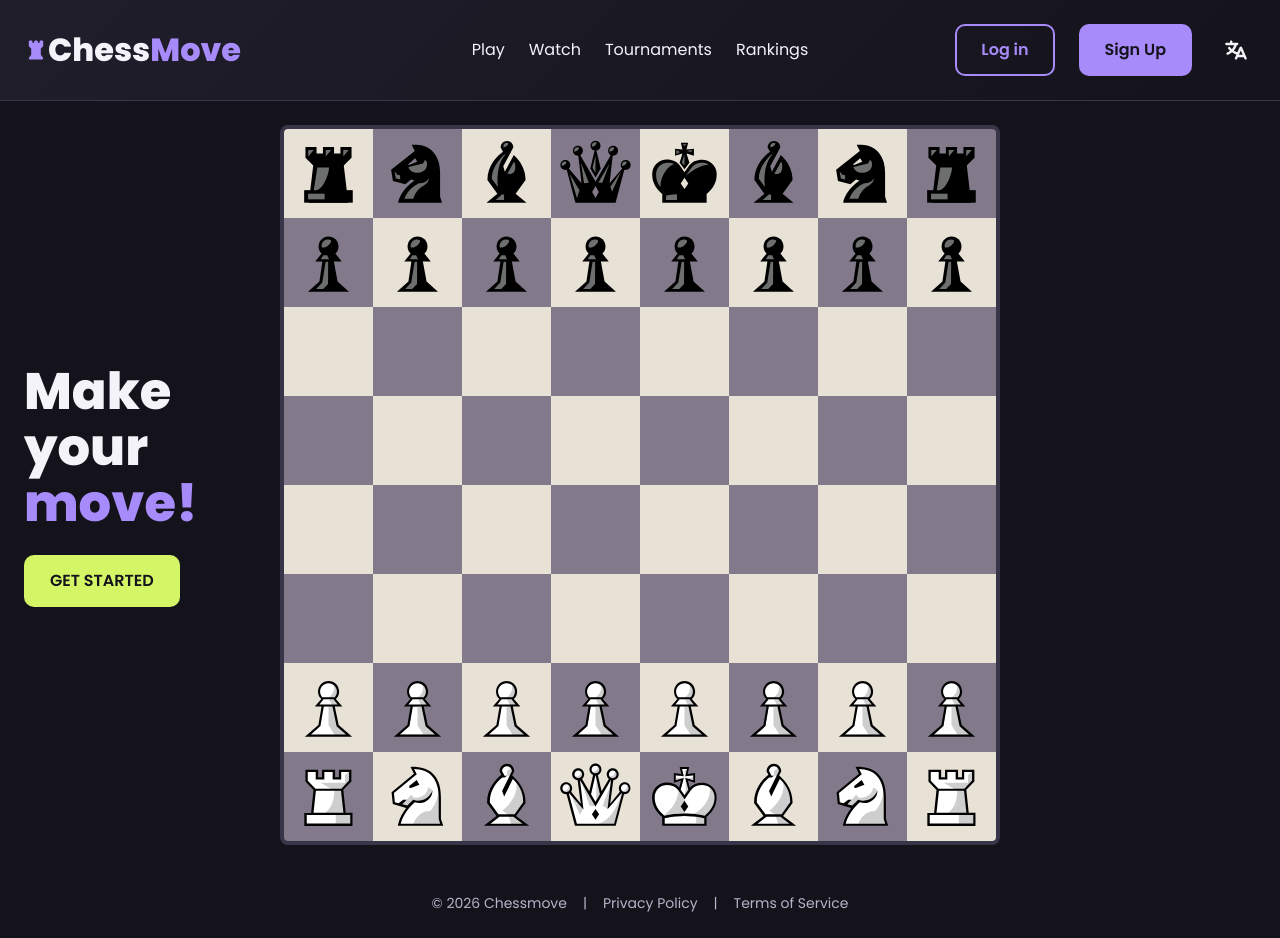
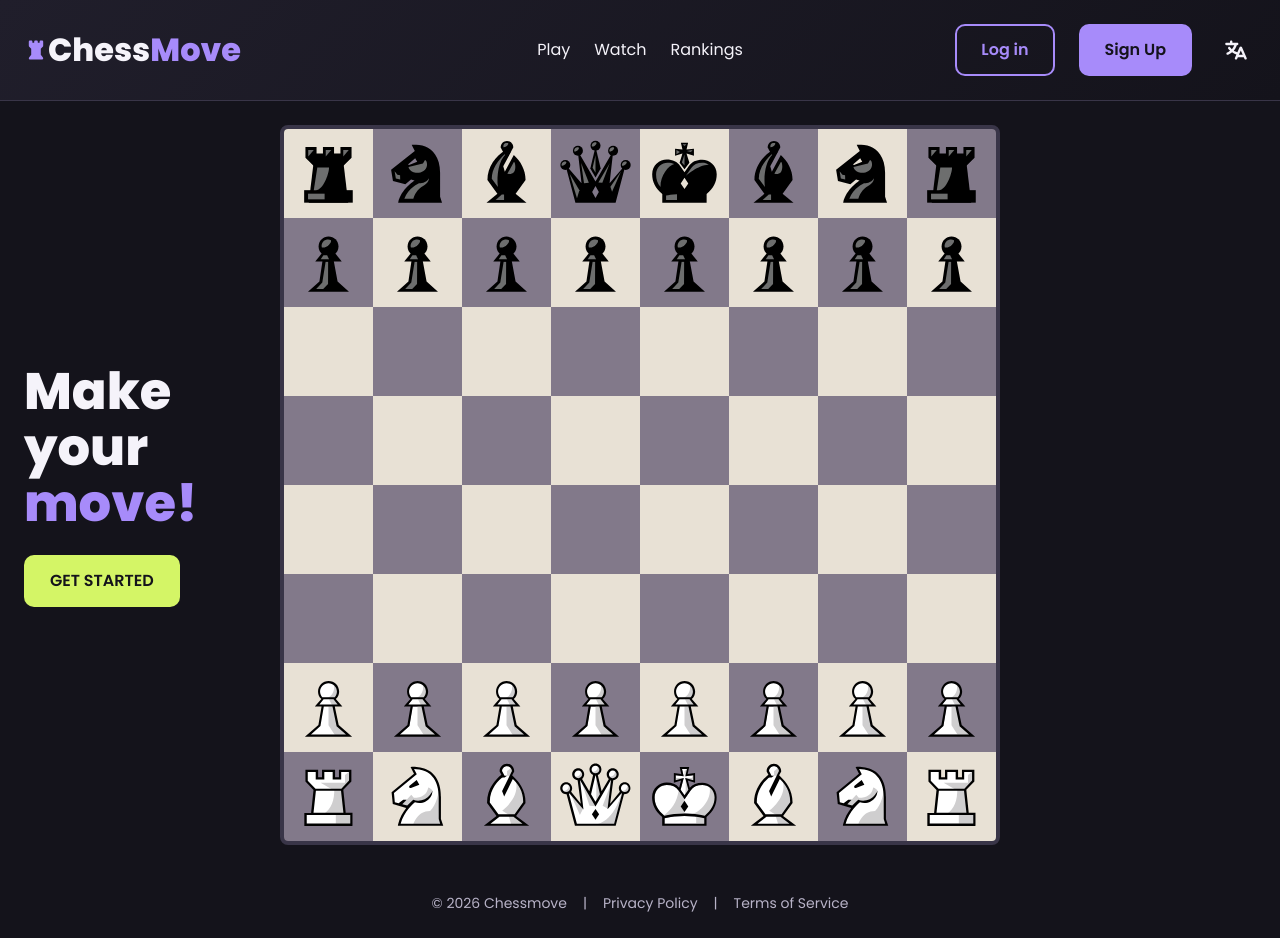
Before and after one commit to Mesokrixxx/transcendence, a React (Vite) app in the folder frontend/: page / in a window 1280 px wide. Built offline with nearby package versions, Linux system fonts and the light colour scheme.

Commit message:
litlle changement navbar

```diff
--- a/frontend/src/components/Navbar/Navbar.tsx
+++ b/frontend/src/components/Navbar/Navbar.tsx
@@ -52,7 +52,7 @@ function Navbar() {
         <Navigation aria-label="Main navigation">
           <Link to="/play">Play</Link>
           <Link to="/watch">Watch</Link>
-          <Link to="/tournaments">Tournaments</Link>
+          {/* <Link to="/tournaments">Tournaments</Link> */}
           <Link to="/rankings">Rankings</Link>
         </Navigation>
 
```
